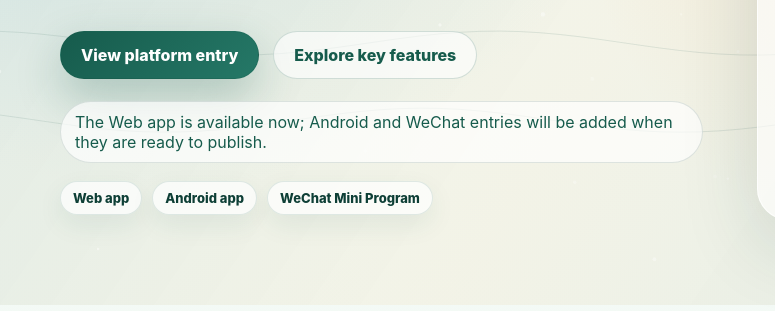
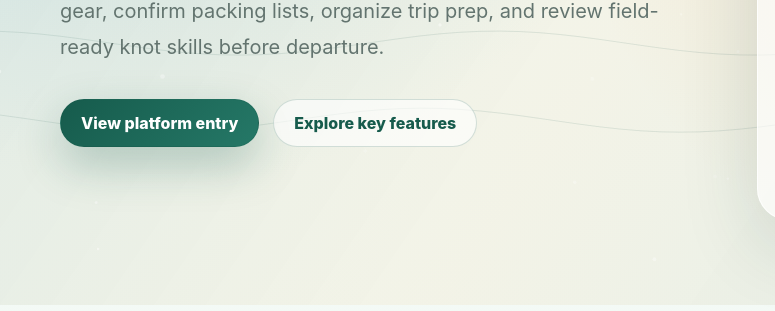
Before and after one commit to rustella/stellartail.cn, a website built with Vite: page index.html in a window 1280 px wide. Shown: the part 639-950 px from the top of the page, 0-775 px from the left. Built offline with nearby package versions, Linux system fonts and the light colour scheme.

Commit message:
fix: remove duplicate hero platform copy

```diff
--- a/src/i18n/locales/en-US.ts
+++ b/src/i18n/locales/en-US.ts
@@ -27,9 +27,6 @@ export const enUS = {
     subtitle: 'A lightweight companion for outdoor preparation: track personal gear, confirm packing lists, organize trip prep, and review field-ready knot skills before departure.',
     primaryCta: 'View platform entry',
     secondaryCta: 'Explore key features',
-    note: 'The Web app is available now; Android and WeChat entries will be added when they are ready to publish.',
-    platformLabel: 'Supported platforms',
-    platforms: ['Web app', 'Android app', 'WeChat Mini Program'],
     stats: [
       { value: '02', label: 'Current entries' },
       { value: '03', label: 'Platforms' },
--- a/src/i18n/locales/zh-CN.ts
+++ b/src/i18n/locales/zh-CN.ts
@@ -27,9 +27,6 @@ export const zhCN = {
     subtitle: '面向户外准备阶段的轻量助手：记录个人装备，逐项确认打包清单，梳理行程准备，并在出发前复习真正用得上的绳结技能。',
     primaryCta: '查看多端入口',
     secondaryCta: '查看重点能力',
-    note: 'Web 端可立即打开；Android 与微信小程序入口会按可公开状态补齐。',
-    platformLabel: '支持平台',
-    platforms: ['Web 端', 'Android 端', '微信小程序端'],
     stats: [
       { value: '02', label: '当前入口' },
       { value: '03', label: '支持平台' },
--- a/src/main.ts
+++ b/src/main.ts
@@ -163,10 +163,6 @@ const render = (): void => {
               <a class="button button--primary" href="${sitePath(`downloads/?lang=${activeLocale}`)}">${m.hero.primaryCta}</a>
               <a class="button button--ghost" href="#product">${m.hero.secondaryCta}</a>
             </div>
-            <span class="hero-note">${m.hero.note}</span>
-            <ul class="platform-list" aria-label="${m.hero.platformLabel}">
-              ${m.hero.platforms.map((platform) => `<li>${platform}</li>`).join('')}
-            </ul>
           </div>
           <div class="hero-card float-soft" data-reveal>
             <div class="phone-mock" aria-hidden="true">
--- a/src/styles/components.css
+++ b/src/styles/components.css
@@ -56,15 +56,6 @@
 }
 .button--ghost { color: var(--color-primary); background: rgba(255, 255, 255, 0.62); }
 .button:hover { transform: translateY(-2px); box-shadow: 0 22px 52px rgba(22, 91, 76, 0.18); }
-.hero-note {
-  display: inline-flex;
-  margin-top: 22px;
-  padding: 10px 14px;
-  border-radius: 999px;
-  color: var(--color-primary);
-  background: rgba(255, 255, 255, 0.68);
-  border: 1px solid var(--color-line);
-}
 .hero-card {
   position: relative;
   padding: 22px;
@@ -120,28 +111,6 @@
   object-fit: cover;
   object-position: top center;
 }
-.platform-list {
-  display: flex;
-  flex-wrap: wrap;
-  gap: 10px;
-  padding: 0;
-  margin: 18px 0 0;
-  list-style: none;
-}
-.platform-list li {
-  display: inline-flex;
-  align-items: center;
-  min-height: 34px;
-  padding: 0 12px;
-  border-radius: 999px;
-  color: var(--color-primary-strong);
-  background: rgba(255, 255, 255, 0.7);
-  border: 1px solid rgba(22, 91, 76, 0.12);
-  box-shadow: 0 10px 26px rgba(22, 91, 76, 0.08);
-  font-size: 13px;
-  font-weight: 800;
-}
-
 .floating-breadcrumb {
   position: fixed;
   top: 50%;
```
Also changed, not shown: tests/official-site.spec.ts (+5 -9 lines).
